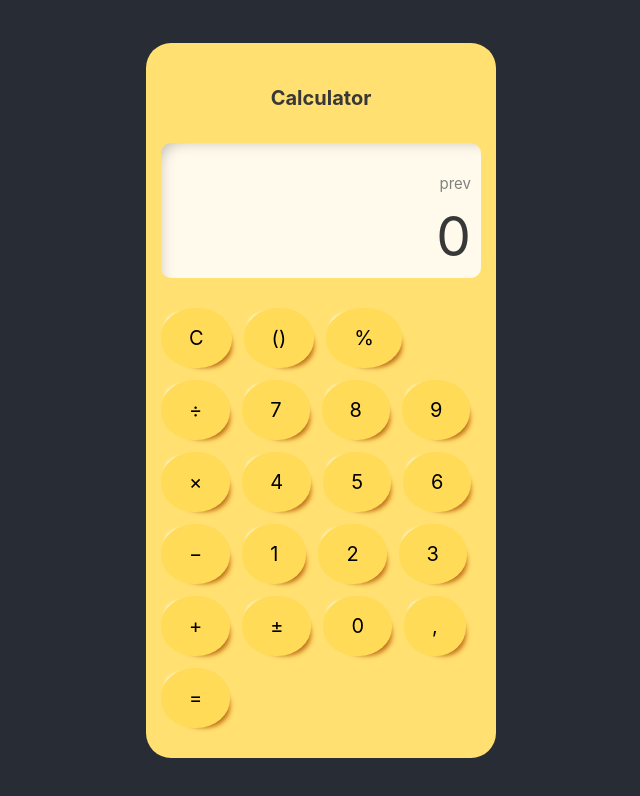
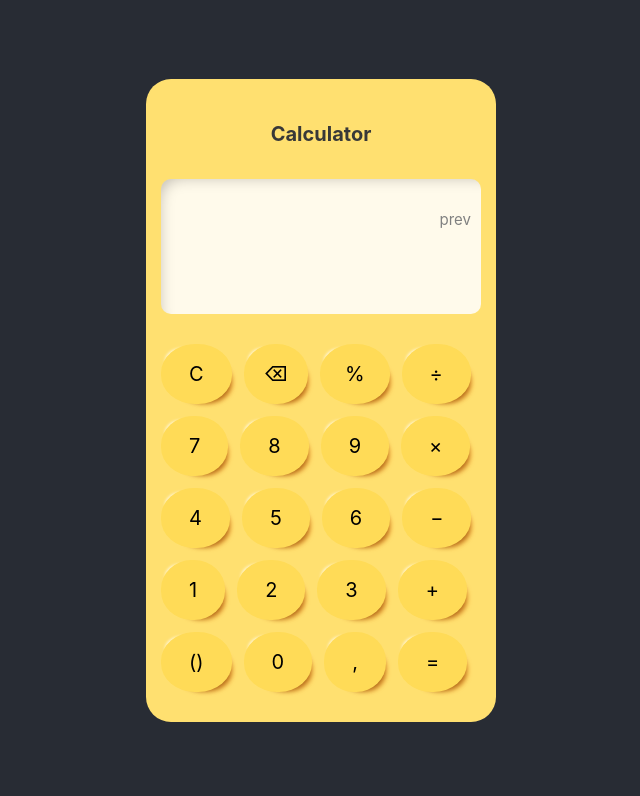
Before and after one commit to KajaDabrowska/CalculatorApp, a React (Create React App) app: page / in a window 1280 px wide. Shown: the top 796 px of the page, without its empty margins (319-959 px from the left). Built offline with nearby package versions, Linux system fonts and the light colour scheme.

Commit message:
fixed small styling issues added buggy calculator functionality

```diff
--- a/src/components/calculator/calculator.component.jsx
+++ b/src/components/calculator/calculator.component.jsx
@@ -5,14 +5,44 @@ import Result from "../result/result.component";
 import Keypad from "../keypad/keypad.component";
 
 const Calculator = () => {
-  console.log("go");
-  const [result, setValue] = useState(0);
+  // console.log("go");
+  const [result, setValue] = useState("");
+  // console.log(eval(result));
+  // console.log((eval(result) || "") + "");
+  // console.log(Function('"use strict";return (' + obj + ")")());
 
   //   FUNCS
-
-  const reset = () => setValue(0);
+  const reset = () => setValue("");
 
   const backspace = () => setValue(result.slice(0, -1));
+
+  const calculate = () => {
+    //BUG
+    setValue((eval(result) || "") + "");
+    // try {
+    //   // setValue(eval(result));
+    // } catch (err) {
+    //   setValue("erro");
+    // }
+    console.log((eval(result) || "") + "");
+  };
+
+  const onClick = (button) => {
+    if (button === "=") {
+      //BUG
+      calculate();
+      console.log(button);
+      console.log(result);
+    }
+    if (button === "C") {
+      reset();
+    }
+    if (button === "CE") {
+      backspace();
+    } else {
+      setValue(result + button);
+    }
+  };
 
   return (
     <div className="container">
@@ -20,7 +50,7 @@ const Calculator = () => {
         <h1 className="calc__heading">Calculator</h1>
 
         <Result result={result} />
-        <Keypad />
+        <Keypad onClick={onClick} />
       </div>
     </div>
   );
--- a/src/components/design/design.styles.css
+++ b/src/components/design/design.styles.css
@@ -39,6 +39,7 @@
 
 .window__current {
   font-size: 5.5rem;
+  min-height: 8.25rem;
 }
 
 .calc__btns {
@@ -59,7 +60,6 @@
 
   border-radius: 48%;
   border: none;
-  /* aspect-ratio: 1; */
   padding: 1.5rem 2.8rem;
 
   -webkit-box-shadow: 9px 8px 4px -8px rgba(255, 130, 12, 0.5),
@@ -74,3 +74,11 @@
 .btn:focus {
   background-color: hsl(46, 137%, 61%);
 }
+
+.sm-pad {
+  padding: 1.5rem 2.5rem;
+}
+
+.tiny-pad {
+  padding: 1.5rem 2rem;
+}
--- a/src/components/keypad/keypad.component.jsx
+++ b/src/components/keypad/keypad.component.jsx
@@ -1,70 +1,92 @@
 import React from "react";
 
-const Keypad = () => {
+const Keypad = ({ onClick }) => {
   return (
     <div className="calc__btns">
-      <button name="C" className="btn">
+      <button
+        name="C"
+        className="btn"
+        onClick={(e) => {
+          onClick(e.target.name);
+        }}
+      >
         C
       </button>
-      <button name="()" className="btn">
-        ()
+      <button
+        name="CE"
+        className="btn tiny-pad"
+        onClick={(e) => {
+          onClick(e.target.name);
+        }}
+      >
+        ⌫
       </button>
-      <button name="%" className="btn">
+      <button
+        name="%"
+        className="btn sm-pad"
+        onClick={(e) => onClick(e.target.name)}
+      >
         %
       </button>
-      <button name="÷" className="btn">
+      <button name="÷" className="btn" onClick={(e) => onClick(e.target.name)}>
         ÷
       </button>
 
-      <button name="7" className="btn">
+      <button name="7" className="btn" onClick={(e) => onClick(e.target.name)}>
         7
       </button>
-      <button name="8" className="btn">
+      <button name="8" className="btn" onClick={(e) => onClick(e.target.name)}>
         8
       </button>
-      <button name="9" className="btn">
+      <button name="9" className="btn" onClick={(e) => onClick(e.target.name)}>
         9
       </button>
-      <button name="×" className="btn">
+      <button name="×" className="btn" onClick={(e) => onClick(e.target.name)}>
         ×
       </button>
 
-      <button name="4" className="btn">
+      <button name="4" className="btn" onClick={(e) => onClick(e.target.name)}>
         4
       </button>
-      <button name="5" className="btn">
+      <button name="5" className="btn" onClick={(e) => onClick(e.target.name)}>
         5
       </button>
-      <button name="6" className="btn">
+      <button name="6" className="btn" onClick={(e) => onClick(e.target.name)}>
         6
       </button>
-      <button name="-" className="btn">
+      <button name="-" className="btn" onClick={(e) => onClick(e.target.name)}>
         −
       </button>
 
-      <button name="1" className="btn">
+      <button name="1" className="btn" onClick={(e) => onClick(e.target.name)}>
         1
       </button>
-      <button name="2" className="btn">
+      <button name="2" className="btn" onClick={(e) => onClick(e.target.name)}>
         2
       </button>
-      <button name="3" className="btn">
+      <button name="3" className="btn" onClick={(e) => onClick(e.target.name)}>
         3
       </button>
-      <button name="+" className="btn">
+      <button name="+" className="btn" onClick={(e) => onClick(e.target.name)}>
         +
       </button>
 
-      <button name="±" className="btn">
-        ±
+      <button name="()" className="btn" onClick={(e) => onClick(e.target.name)}>
+        ()
       </button>
-      <button name="0" className="btn">
+      <button name="0" className="btn" onClick={(e) => onClick(e.target.name)}>
         0
       </button>
-      <button name="," className="btn">
+      <button name="," className="btn" onClick={(e) => onClick(e.target.name)}>
         ,
       </button>
-      <button name="=" className="btn btn--big">
+      <button
+        name="="
+        className="btn btn--big"
+        onClick={(e) => {
+          onClick(e.target.name);
+        }}
+      >
         =
       </button>
     </div>
```
